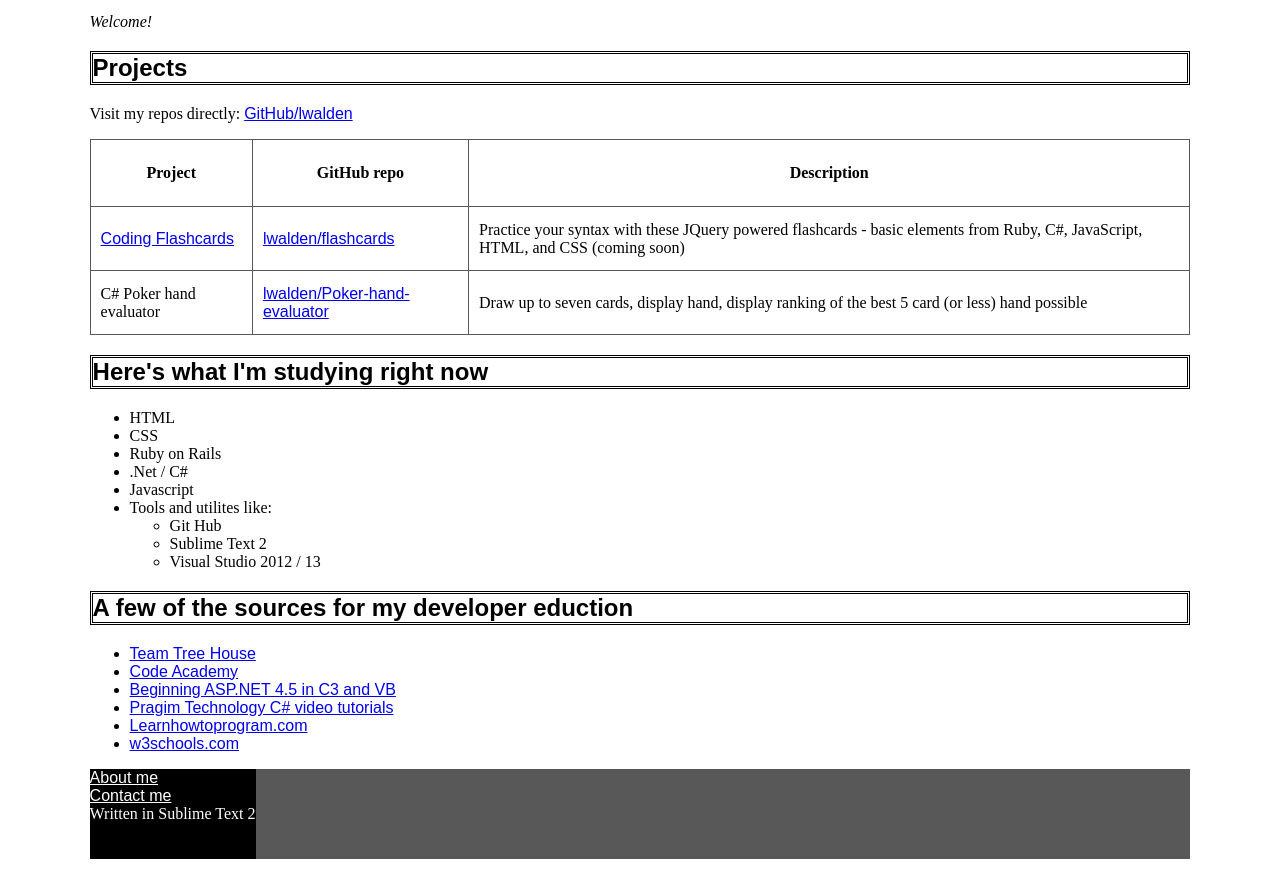
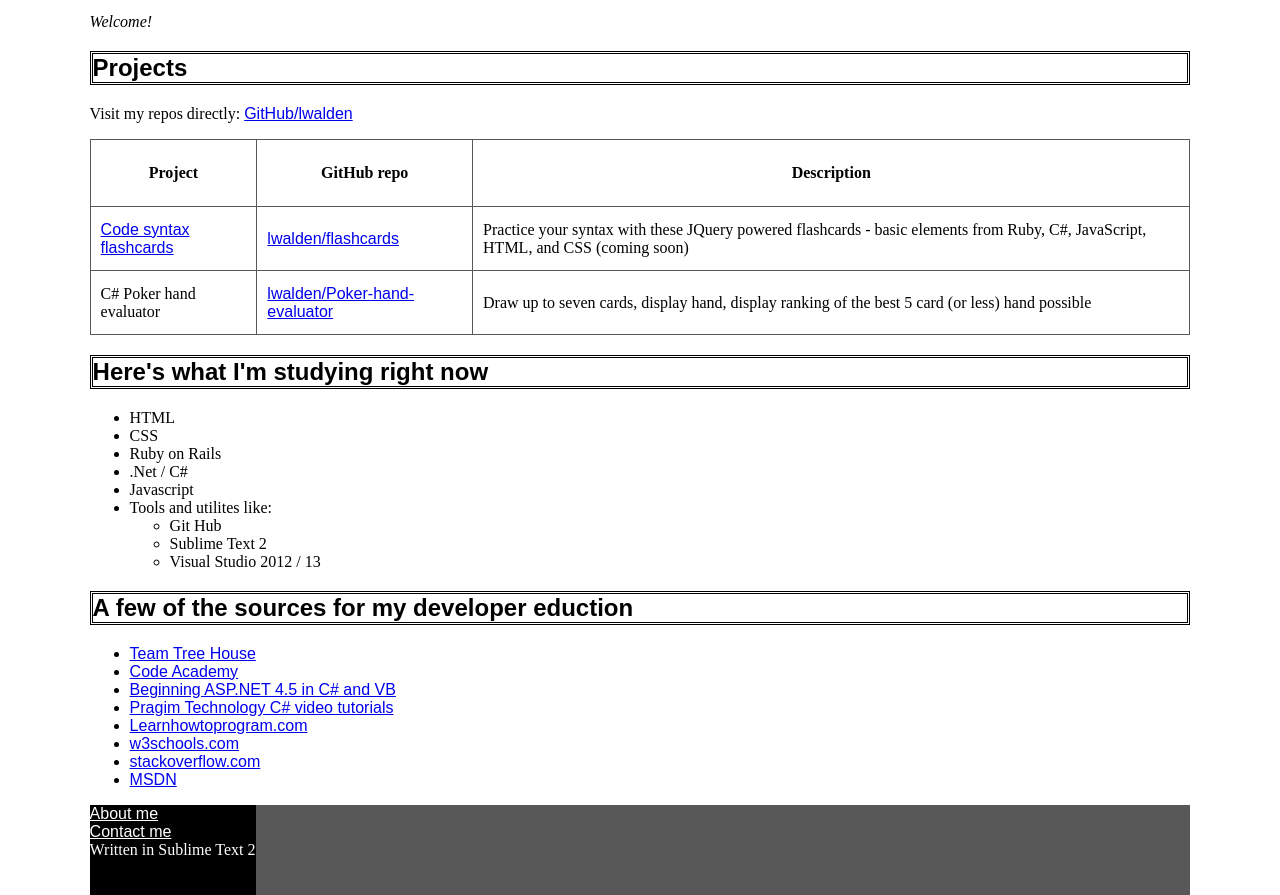
Before and after one commit to lwalden/lwalden.github.io, a plain HTML site: page index.html in a window 1280 px wide. Shown: the part 114-1009 px from the top of the page. Before the commit the page ends 973 px from the top, so only its background shows below. Drawn offline with Linux system fonts and the light colour scheme.

Commit message:
Update index.html

```diff
--- a/index.html
+++ b/index.html
@@ -19,7 +19,7 @@
 					<th>Description</th>
 				</tr>
 				<tr>
-					<td><a href="flashcards/flashcards.html">Coding Flashcards</a></td>
+					<td><a href="flashcards/flashcards.html">Code syntax flashcards</a></td>
 					<td><a href="https://github.com/lwalden/flashcards">lwalden/flashcards</a></td>
 					<td>Practice your syntax with these JQuery powered flashcards - basic elements from Ruby, C#, JavaScript, HTML, and CSS (coming soon)</td>
 				</tr>
@@ -50,10 +50,12 @@
 			<ul>
 				<li><a href="http://www.teamtreehouse.com" target="_blank">Team Tree House</a></li>
 				<li><a href="http://www.codeacademy.com" target="_blank">Code Academy</a></li>
-				<li><a href="http://www.wrox.com" target="_blank">Beginning ASP.NET 4.5 in C3 and VB</a></li>
+				<li><a href="http://www.wrox.com" target="_blank">Beginning ASP.NET 4.5 in C# and VB</a></li>
 				<li><a href="http://www.youtube.com/user/kudvenkat" target="_blank">Pragim Technology C# video tutorials</a></li>
 				<li><a href="http://www.learnhowtoprogram.com" target="_blank">Learnhowtoprogram.com</li>
 				<li><a href="http://www.w3schools.com/" targer="_blank">w3schools.com</a></li>
+				<li><a href="http://www.stackoverflow.com" target="_blank">stackoverflow.com</a></li>
+				<li><a href="http://msdn.microsoft.com/" target="_blank">MSDN</a></li>
 			</ul>
 		</div>
 		<div class="footer1">
```
